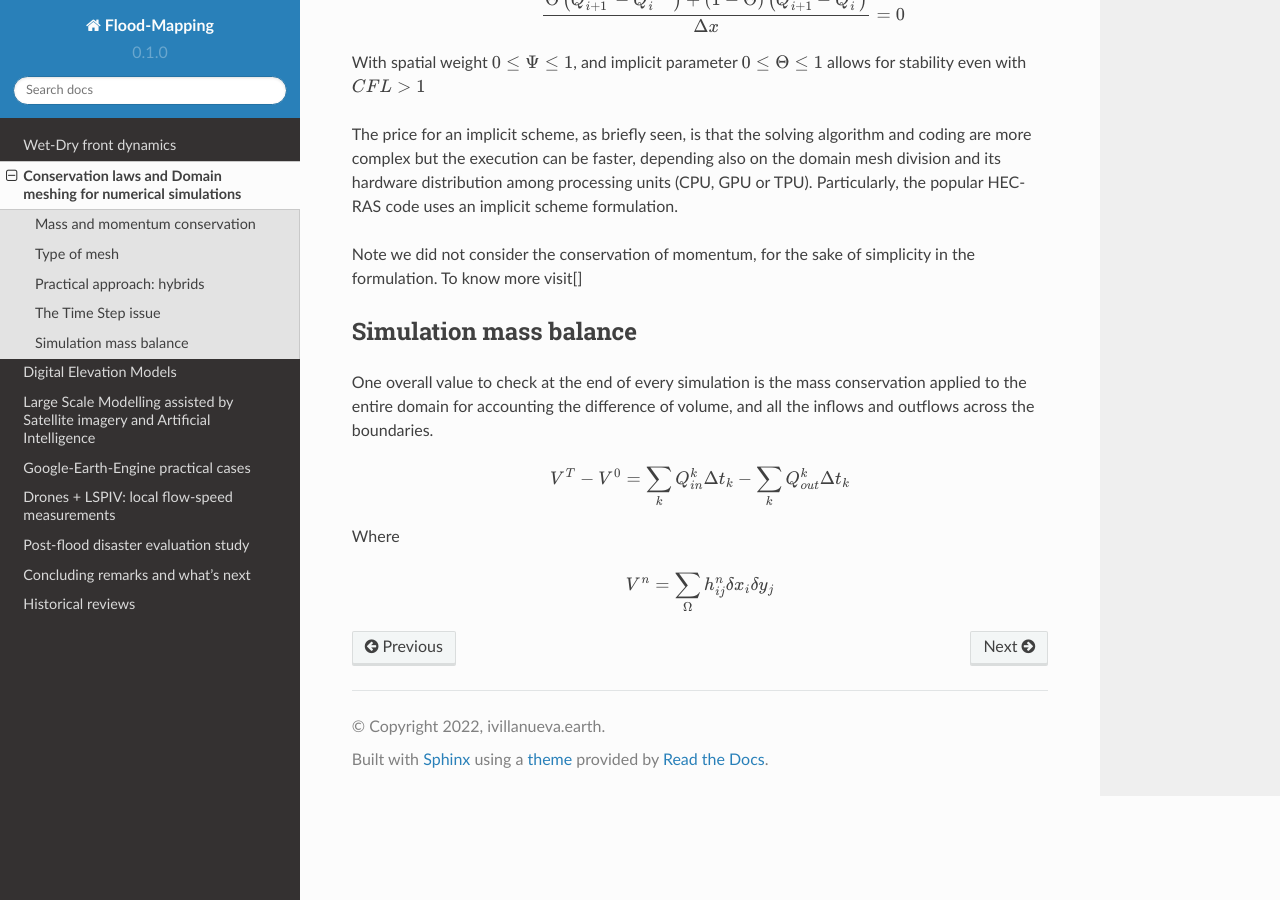
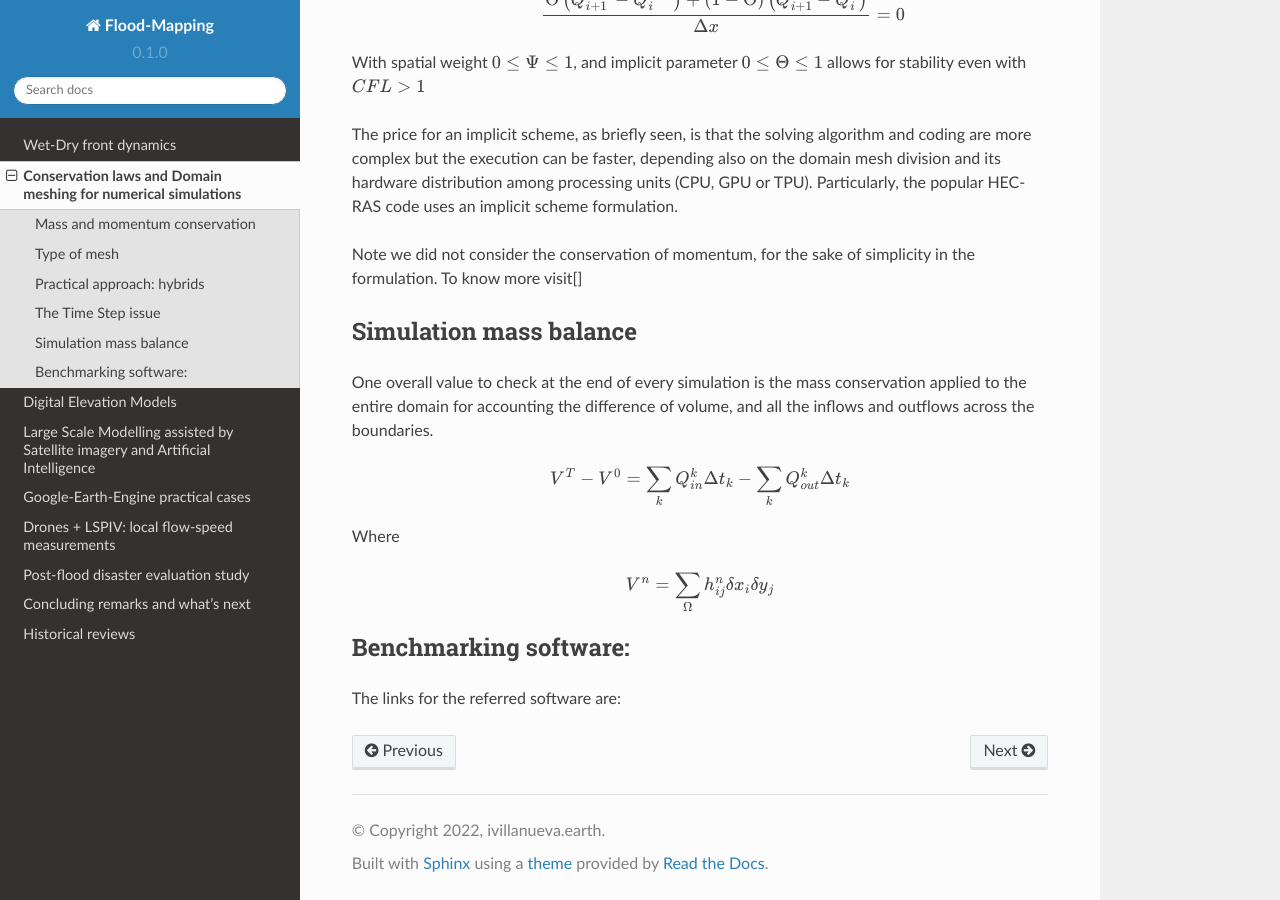
Before and after one commit to ivillamadrid/FloodMapping, a Sphinx documentation site: the page built from docs/source/claws.rst, in a window 1280 px wide and 900 px high, scrolled down 4432 px. Built offline with Sphinx 7.4.7 and the Read the Docs theme 2.0.0, drawn with Linux system fonts in a browser that asks for light colours.

Commit message:
Update claws.rst

```diff
--- a/docs/source/claws.rst
+++ b/docs/source/claws.rst
@@ -109,6 +109,7 @@ In the presence of building blocks, with no porosity, the grids are adapted to t
   :alt: HEC-Mc
 
 
+
 The Time Step issue
 -------------------
 For an orthogonal or cartesian meshed domain  :math:`\Omega` , the Courant-Friedrichs-Levy criteria defines a CFL coefficient that linearly weights the time-step :
@@ -177,3 +178,8 @@ Where
 .. math::
 
   V^{n}=\sum_{\Omega}h^n_{ij}\delta x_i \delta y_j
+
+
+Benchmarking software:
+----------------------
+The links for the referred software are:
```
